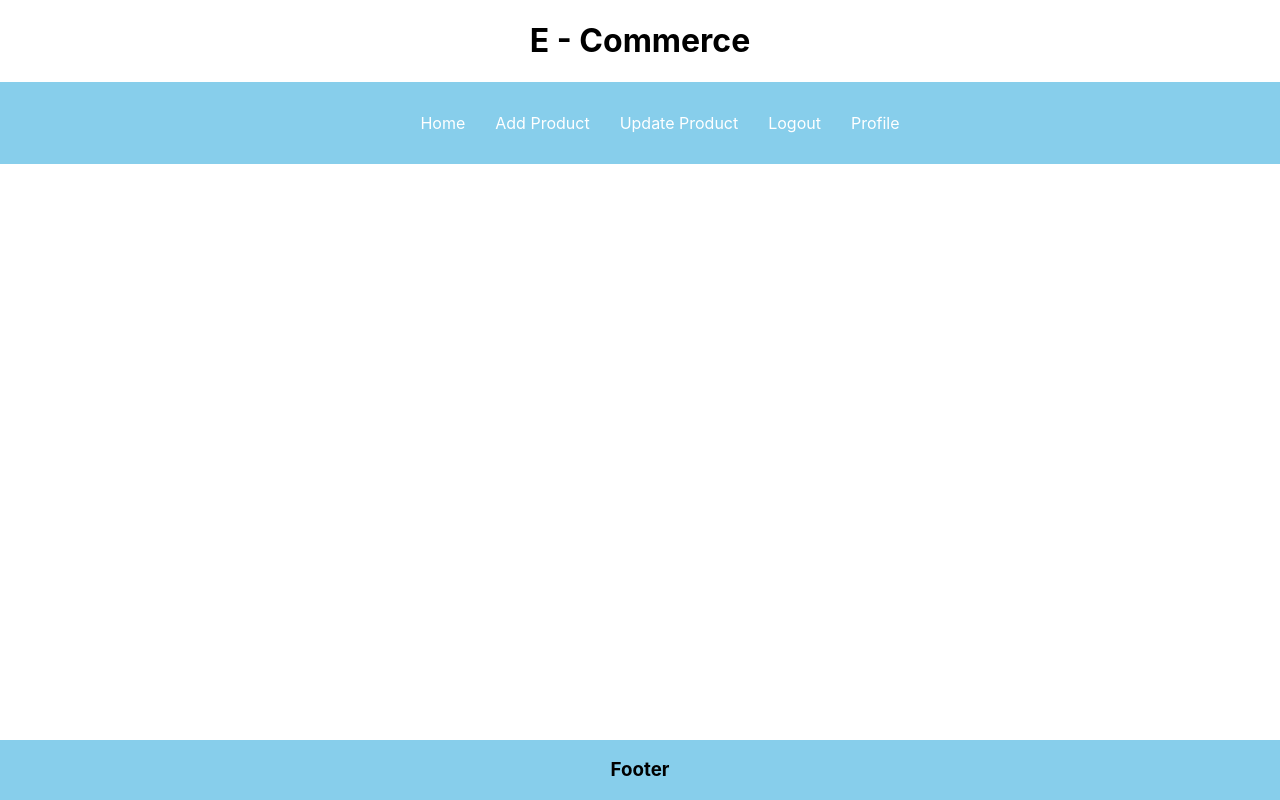
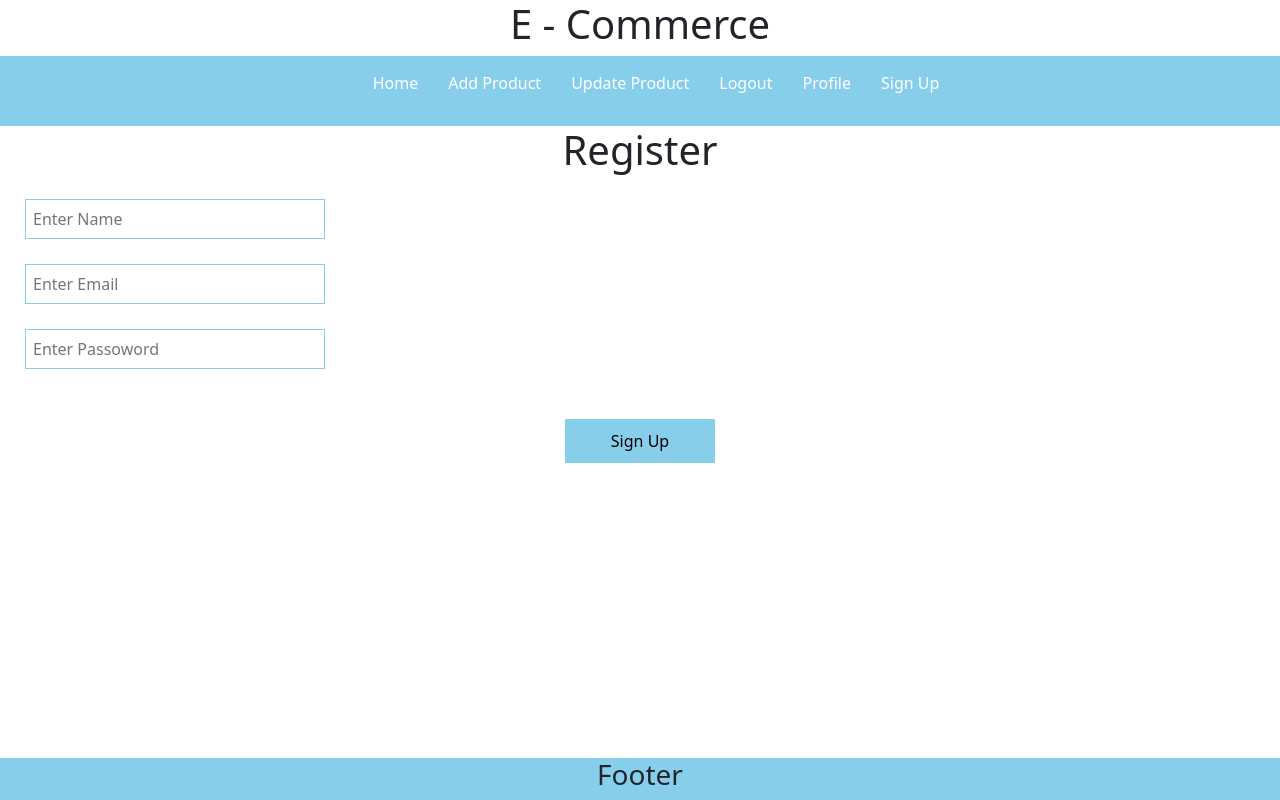
Before and after one commit to Anish010/E-commerce-basic-website-model, a React (Create React App) app in the folder front-end/: page /signup in a window 1280 px wide. Built offline with nearby package versions, Linux system fonts and the light colour scheme.

Commit message:
Created SignUp page, form and added CSS to it

```diff
--- a/front-end/package.json
+++ b/front-end/package.json
@@ -6,7 +6,9 @@
     "@testing-library/jest-dom": "^5.16.5",
     "@testing-library/react": "^13.4.0",
     "@testing-library/user-event": "^13.5.0",
+    "bootstrap": "^5.2.2",
     "react": "^18.2.0",
+    "react-bootstrap": "^2.5.0",
     "react-dom": "^18.2.0",
     "react-router-dom": "^6.4.2",
     "react-scripts": "5.0.1",
--- a/front-end/src/App.css
+++ b/front-end/src/App.css
@@ -2,28 +2,13 @@
   text-align: center;
 }
 
-.App-logo {
-  height: 40vmin;
-  pointer-events: none;
+.inputBox{
+  display: block;
+  margin:25px;
+  padding:7px;
+  width:300px;
+  border : 1px solid skyblue;
 }
-
-@media (prefers-reduced-motion: no-preference) {
-  .App-logo {
-    animation: App-logo-spin infinite 20s linear;
-  }
-}
-
-.App-header {
-  background-color: #282c34;
-  min-height: 100vh;
-  display: flex;
-  flex-direction: column;
-  align-items: center;
-  justify-content: center;
-  font-size: calc(10px + 2vmin);
-  color: white;
-}
-
 .nav-ul li{
   display : inline-block;
   padding : 10px;
@@ -33,6 +18,16 @@
   color :#fff;
   padding : 5px;
   text-decoration : none
+}
+
+.appButton {
+  width: 150px;
+  background-color: skyblue;
+  border: none;
+  padding: 10px;
+  margin: 25px;
+  cursor: pointer;
+  /* height: auto; */
 }
 
 .Footer{
@@ -47,15 +42,3 @@
   margin : 0;
   background-color:skyblue;
 }
-.App-link {
-  color: #61dafb;
-}
-
-@keyframes App-logo-spin {
-  from {
-    transform: rotate(0deg);
-  }
-  to {
-    transform: rotate(360deg);
-  }
-}
--- a/front-end/src/App.js
+++ b/front-end/src/App.js
@@ -1,26 +1,27 @@
-import logo from './logo.svg';
-import './App.css';
-import Nav from './Nav';
-import Footer from './Footer';
-import {BrowserRouter, Routes, Route} from 'react-router-dom';
+import logo from "./logo.svg";
+import "./App.css";
+import "bootstrap/dist/css/bootstrap.min.css";
+import Nav from "./components/Nav";
+import Footer from "./components/Footer";
+import SignUp from "./components/SignUp";
+import { BrowserRouter, Routes, Route } from "react-router-dom";
 function App() {
   return (
     <div className="App">
       <BrowserRouter>
-
         <h1>E - Commerce</h1>
-        <Nav/>
+        <Nav />
         <Routes>
-          <Route path="/" element={<h1>Home Page</h1>}/>
-          <Route path="/add" element={<h1>Add page</h1>}/>
-          <Route path="/update" element={<h1>Update Page</h1>}/>
-          <Route path="/logout" element={<h1>Logout Page</h1>}/>
-          <Route path="/profile" element={<h1>Profile Page</h1>}/>
+          <Route path="/" element={<h1>Home Page</h1>} />
+          <Route path="/add" element={<h1>Add page</h1>} />
+          <Route path="/update" element={<h1>Update Page</h1>} />
+          <Route path="/logout" element={<h1>Logout Page</h1>} />
+          <Route path="/profile" element={<h1>Profile Page</h1>} />
+          <Route path="/signup" element={<SignUp />} />
         </Routes>
-    </BrowserRouter>
-    <Footer />
+      </BrowserRouter>
+      <Footer />
     </div>
-
   );
 }
 
--- a/front-end/src/Nav.js
+++ /dev/null
@@ -1,20 +0,0 @@
-import React from "react";
-import { Link } from "react-router-dom";
-//functional component for navigation bar
-const Nav = () => {
-  return (
-    <div className="nav-ul">
-      <ul>
-        <li>
-          <Link to="/">Home</Link>
-        </li>
-        <li><Link to="/add">Add Product</Link></li>
-        <li><Link to="/update">Update Product</Link></li>
-        <li><Link to="/logout">Logout</Link></li>
-        <li><Link to="/profile">Profile</Link></li>
-      </ul>
-    </div>
-  );
-};
-
-export default Nav;
--- /dev/null
+++ b/front-end/src/components/Nav.js
@@ -0,0 +1,31 @@
+import React from "react";
+import { Link } from "react-router-dom";
+//functional component for navigation bar
+const Nav = () => {
+  return (
+    <div className="nav-ul">
+      <ul>
+        <li>
+          <Link to="/">Home</Link>
+        </li>
+        <li>
+          <Link to="/add">Add Product</Link>
+        </li>
+        <li>
+          <Link to="/update">Update Product</Link>
+        </li>
+        <li>
+          <Link to="/logout">Logout</Link>
+        </li>
+        <li>
+          <Link to="/profile">Profile</Link>
+        </li>
+        <li>
+          <Link to="/signup">Sign Up</Link>
+        </li>
+      </ul>
+    </div>
+  );
+};
+
+export default Nav;
--- /dev/null
+++ b/front-end/src/components/SignUp.js
@@ -0,0 +1,23 @@
+import React from "react";
+import Button from "react-bootstrap/Button";
+import Form from "react-bootstrap/Form";
+
+const SignUp = () => {
+  return (
+    <div className="register">
+      <h1>Register</h1>
+      <input className="inputBox" type="text" placeholder="Enter Name" />
+      <input className="inputBox" type="email" placeholder="Enter Email" />
+      <input
+        className="inputBox"
+        type="password"
+        placeholder="Enter Passoword"
+      />
+      <button className="appButton" type="button">
+        Sign Up
+      </button>
+    </div>
+  );
+};
+
+export default SignUp;
```
Also changed, not shown: front-end/src/components/Footer.js (renamed from front-end/src/Footer.js), 1 other file (tests, documents, lock files or other folders).
